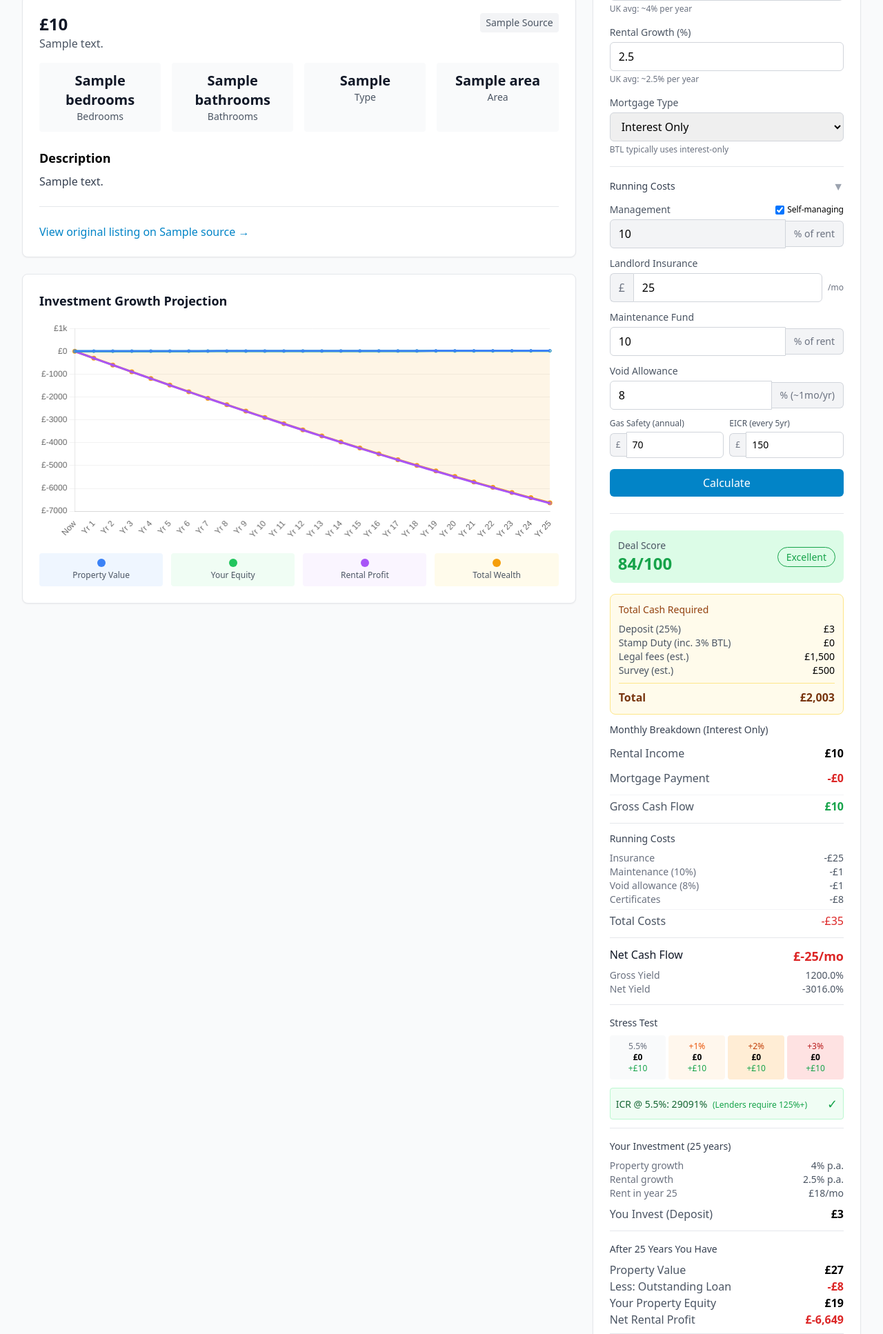
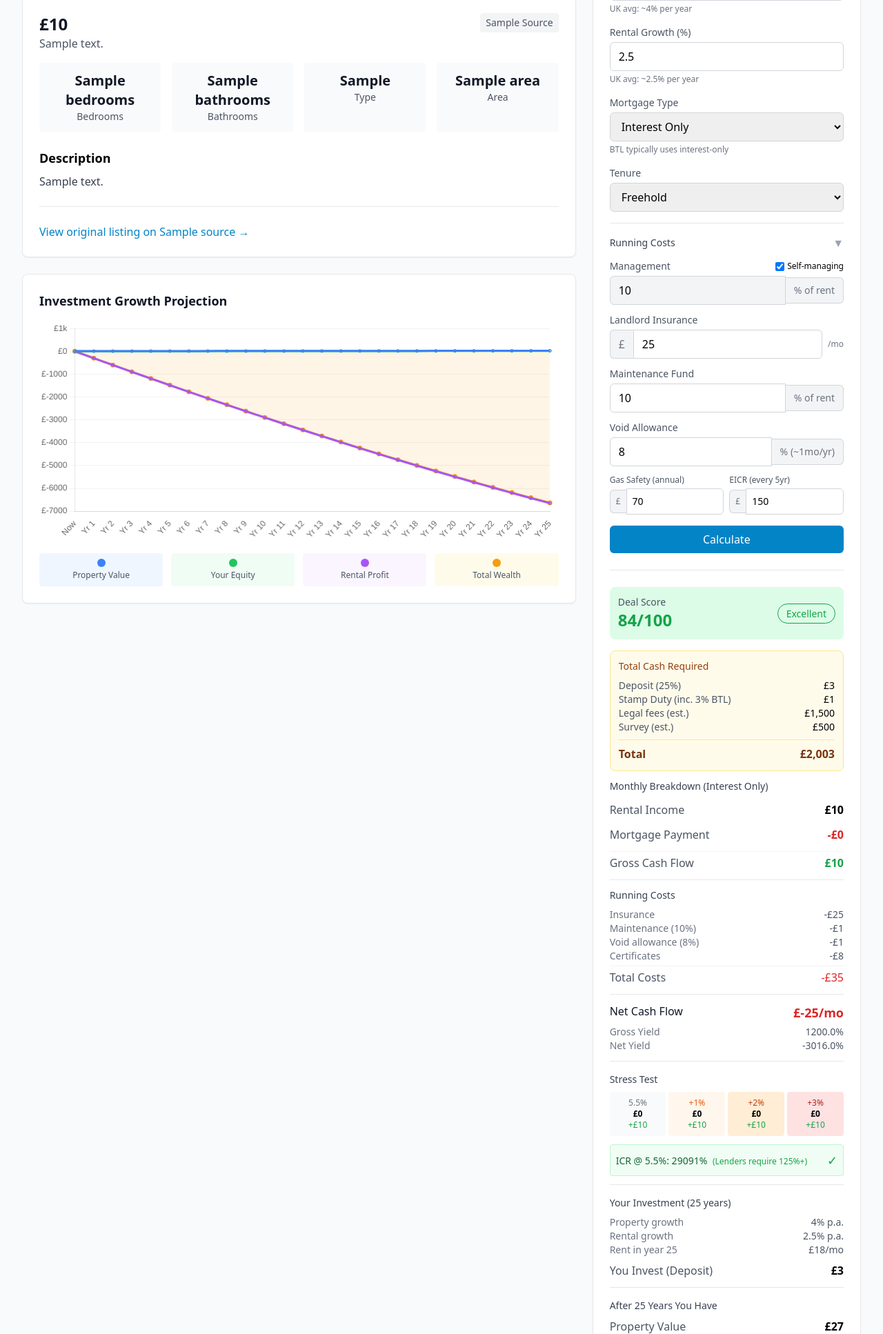
Before and after one commit to free-plinko-game/propertyscraper, a Python web app: template app/templates/property_detail.html in a window 1280 px wide. Shown: the part 667-2601 px from the top of the page at 69% size. Run offline with Jinja, Linux system fonts and the light colour scheme; the template is opened without the code that fills it: most values are stand-ins (such as "Sample title", 1, 10 or a date in 2020); grey boxes marked "Sample" are stand-in pictures; some libraries are stand-ins or nearby versions.

Commit message:
Fix stamp duty rates and add leasehold/freehold option
Stamp Duty (October 2024 rates):
- Updated BTL surcharge from 3% to 5%
- Corrected tax bands: £0-125k (5%), £125k-250k (7%), £250k-925k (10%)
- For £160k property: now correctly shows ~£8,700 instead of £4,800

Leasehold/Freehold Toggle:
- New tenure dropdown to select freehold or leasehold
- Leasehold shows additional inputs for ground rent and service charge
- Leasehold costs included in running costs and wealth projections
- Chart calculations updated to include leasehold costs
- Orange highlighting for leasehold cost items in results

```diff
--- a/app/templates/property_detail.html
+++ b/app/templates/property_detail.html
@@ -183,6 +183,40 @@
                     <p class="text-xs text-gray-500 mt-1">BTL typically uses interest-only</p>
                 </div>
 
+                <!-- Tenure Section -->
+                <div>
+                    <label class="block text-sm text-gray-600 mb-1">Tenure</label>
+                    <select id="tenure" onchange="toggleLeaseholdCosts()"
+                            class="w-full px-3 py-2 border border-gray-300 rounded-md focus:outline-none focus:ring-2 focus:ring-primary-500">
+                        <option value="freehold">Freehold</option>
+                        <option value="leasehold">Leasehold</option>
+                    </select>
+                </div>
+
+                <!-- Leasehold Costs (hidden by default) -->
+                <div id="leaseholdCosts" class="space-y-3 p-3 bg-orange-50 border border-orange-200 rounded-md" style="display: none;">
+                    <div class="text-xs font-medium text-orange-700 mb-2">Leasehold Costs</div>
+                    <div class="grid grid-cols-2 gap-2">
+                        <div>
+                            <label class="block text-xs text-gray-600 mb-1">Ground Rent (annual)</label>
+                            <div class="flex items-center">
+                                <span class="px-2 py-2 bg-gray-100 border border-r-0 border-gray-300 rounded-l-md text-gray-500 text-xs">£</span>
+                                <input type="number" id="groundRent" value="250" min="0"
+                                       class="w-full px-2 py-2 border border-gray-300 rounded-r-md focus:outline-none focus:ring-2 focus:ring-primary-500 text-sm">
+                            </div>
+                        </div>
+                        <div>
+                            <label class="block text-xs text-gray-600 mb-1">Service Charge (annual)</label>
+                            <div class="flex items-center">
+                                <span class="px-2 py-2 bg-gray-100 border border-r-0 border-gray-300 rounded-l-md text-gray-500 text-xs">£</span>
+                                <input type="number" id="serviceCharge" value="1200" min="0"
+                                       class="w-full px-2 py-2 border border-gray-300 rounded-r-md focus:outline-none focus:ring-2 focus:ring-primary-500 text-sm">
+                            </div>
+                        </div>
+                    </div>
+                    <p class="text-xs text-orange-600">These costs reduce your net cash flow</p>
+                </div>
+
                 <!-- Running Costs Section -->
                 <div class="border-t border-gray-200 pt-4 mt-4">
                     <button type="button" onclick="toggleCostsSection()" class="flex items-center justify-between w-full text-left">
@@ -346,6 +380,15 @@
 <script src="https://cdn.jsdelivr.net/npm/chart.js"></script>
 <script>
 let growthChart = null;
+
+// Toggle leasehold costs visibility
+function toggleLeaseholdCosts() {
+    const tenure = document.getElementById('tenure').value;
+    const leaseholdCosts = document.getElementById('leaseholdCosts');
+    leaseholdCosts.style.display = tenure === 'leasehold' ? 'block' : 'none';
+    calculateBTL();
+}
+
 // Toggle running costs section visibility
 function toggleCostsSection() {
     const section = document.getElementById('costsSection');
@@ -371,17 +414,19 @@ document.addEventListener('DOMContentLoaded', function() {
     });
 });
 
-// Calculate UK Stamp Duty with BTL 3% surcharge
+// Calculate UK Stamp Duty with BTL 5% surcharge (October 2024 rates)
 function calculateStampDuty(price) {
-    // UK Stamp Duty bands (as of 2024)
+    // UK Stamp Duty bands (from October 2024)
+    // Base rates + 5% additional property surcharge for BTL
     const bands = [
-        { threshold: 250000, rate: 0 },
-        { threshold: 925000, rate: 5 },
-        { threshold: 1500000, rate: 10 },
-        { threshold: Infinity, rate: 12 }
+        { threshold: 125000, rate: 0 },   // 0% base + 5% = 5%
+        { threshold: 250000, rate: 2 },   // 2% base + 5% = 7%
+        { threshold: 925000, rate: 5 },   // 5% base + 5% = 10%
+        { threshold: 1500000, rate: 10 }, // 10% base + 5% = 15%
+        { threshold: Infinity, rate: 12 } // 12% base + 5% = 17%
     ];
 
-    const btlSurcharge = 3; // 3% additional for BTL/second homes
+    const btlSurcharge = 5; // 5% additional for BTL/second homes (from Oct 2024)
     let stampDuty = 0;
     let breakdown = [];
     let prevThreshold = 0;
@@ -462,6 +507,13 @@ function calculateBTL() {
     const gasSafety = parseFloat(document.getElementById('gasSafety').value) || 70;
     const eicr = parseFloat(document.getElementById('eicr').value) || 150;
 
+    // Leasehold costs
+    const tenure = document.getElementById('tenure').value;
+    const isLeasehold = tenure === 'leasehold';
+    const groundRent = isLeasehold ? (parseFloat(document.getElementById('groundRent').value) || 0) : 0;
+    const serviceCharge = isLeasehold ? (parseFloat(document.getElementById('serviceCharge').value) || 0) : 0;
+    const leaseholdMonthlyCost = (groundRent + serviceCharge) / 12;
+
     if (!price || !rent) {
         alert('Please enter the monthly rent');
         return;
@@ -498,7 +550,7 @@ function calculateBTL() {
     const voidCost = rent * (voidPct / 100);
     const certificatesCost = (gasSafety / 12) + (eicr / 60); // Gas annual, EICR every 5 years
 
-    const totalMonthlyCosts = insurance + managementCost + maintenanceCost + voidCost + certificatesCost;
+    const totalMonthlyCosts = insurance + managementCost + maintenanceCost + voidCost + certificatesCost + leaseholdMonthlyCost;
 
     // Gross vs Net cash flow
     const grossCashFlow = rent - monthlyMortgage;
@@ -518,12 +570,12 @@ function calculateBTL() {
         if (year > 1) {
             yearEndRent = yearEndRent * (1 + rentalGrowth / 100);
         }
-        // Recalculate running costs with grown rent
+        // Recalculate running costs with grown rent (leasehold costs stay fixed)
         const yearMgmt = yearEndRent * (managementPct / 100);
         const yearMaint = yearEndRent * (maintenancePct / 100);
         const yearVoid = yearEndRent * (voidPct / 100);
         const yearCerts = (gasSafety / 12) + (eicr / 60);
-        const yearTotalCosts = insurance + yearMgmt + yearMaint + yearVoid + yearCerts;
+        const yearTotalCosts = insurance + yearMgmt + yearMaint + yearVoid + yearCerts + leaseholdMonthlyCost;
         const yearNetCashFlow = yearEndRent - monthlyMortgage - yearTotalCosts;
         totalRentalProfit += yearNetCashFlow * 12;
     }
@@ -652,7 +704,21 @@ function calculateBTL() {
             <div class="flex justify-between text-sm">
                 <span class="text-gray-500">Certificates</span>
                 <span class="text-gray-600">-£${certificatesCost.toFixed(0)}</span>
+            </div>`;
+
+    if (isLeasehold) {
+        resultsHtml += `
+            <div class="flex justify-between text-sm text-orange-700 mt-1 pt-1 border-t border-orange-100">
+                <span>Ground Rent</span>
+                <span>-£${(groundRent / 12).toFixed(0)}</span>
             </div>
+            <div class="flex justify-between text-sm text-orange-700">
+                <span>Service Charge</span>
+                <span>-£${(serviceCharge / 12).toFixed(0)}</span>
+            </div>`;
+    }
+
+    resultsHtml += `
             <div class="flex justify-between font-medium mt-1 pt-1 border-t border-gray-100">
                 <span class="text-gray-600">Total Costs</span>
                 <span class="text-red-600">-£${totalMonthlyCosts.toFixed(0)}</span>
@@ -793,7 +859,8 @@ function calculateBTL() {
     renderGrowthChart({
         price, term, appreciation, rentalGrowth, rent, monthlyMortgage,
         depositAmount, remainingLoan, mortgageType,
-        managementPct, maintenancePct, voidPct, insurance, gasSafety, eicr
+        managementPct, maintenancePct, voidPct, insurance, gasSafety, eicr,
+        leaseholdMonthlyCost
     });
 }
 
@@ -801,7 +868,8 @@ function calculateBTL() {
 function renderGrowthChart(params) {
     const { price, term, appreciation, rentalGrowth, rent, monthlyMortgage,
             depositAmount, remainingLoan, mortgageType,
-            managementPct, maintenancePct, voidPct, insurance, gasSafety, eicr } = params;
+            managementPct, maintenancePct, voidPct, insurance, gasSafety, eicr,
+            leaseholdMonthlyCost } = params;
 
     // Show chart section
     document.getElementById('chartSection').style.display = 'block';
@@ -846,7 +914,7 @@ function renderGrowthChart(params) {
             const yearMaint = yearRent * (maintenancePct / 100);
             const yearVoid = yearRent * (voidPct / 100);
             const yearCerts = (gasSafety / 12) + (eicr / 60);
-            const yearTotalCosts = insurance + yearMgmt + yearMaint + yearVoid + yearCerts;
+            const yearTotalCosts = insurance + yearMgmt + yearMaint + yearVoid + yearCerts + (leaseholdMonthlyCost || 0);
             const yearNetCashFlow = yearRent - monthlyMortgage - yearTotalCosts;
             runningRentalProfit += yearNetCashFlow * 12;
         }
```
